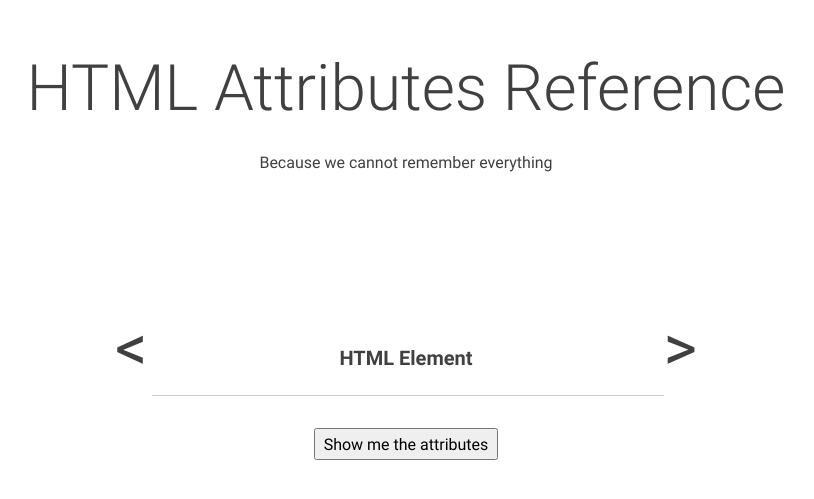
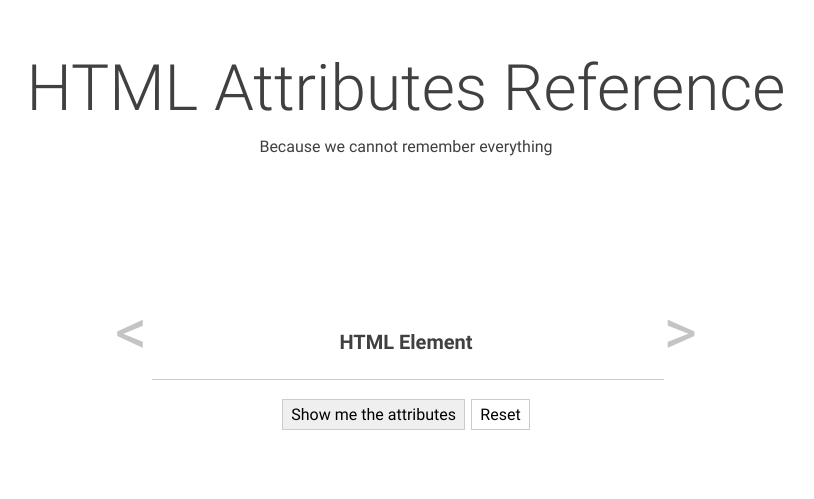
Before and after one commit to EmmanuelDemey/10K-Project, a PHP site: page / in a window 1280 px wide. Shown: the top 499 px of the page, without its empty margins (234-1048 px from the left). Run offline with PHP 8.4, Linux system fonts and the light colour scheme; data that the repository does not hold is empty.

Commit message:
Added reset button/minor css fixes

```diff
--- a/attributes.php
+++ b/attributes.php
@@ -10,7 +10,7 @@ if(isset($_POST['element'])){
     $attributes = $jfo->attributes;
 
     if(!isset($attributes)){
-        echo '<p class="err">Wrong element</p>';
+        echo '<p class="err">This element do not exist</p>';
         exit();
     }
     echo '<h2>Attributes for <a href="https://developer.mozilla.org/fr/docs/Web/HTML/Element/'.$_POST['element'].'">'.$_POST['element'].'</a></h2><ul>';
--- a/index.php
+++ b/index.php
@@ -22,7 +22,7 @@
 			<form id="htmlref-form" method="post" action="#">
 				<p><label for="element">HTML Element</label>
           <input type="text" id="element" name="element" list="elsList" value="<?= $_POST['element'] ?>"/></p>
-				<p><input type="submit" value="Show me the attributes" /></p>
+				<p><input type="submit" value="Show me the attributes" /><input type="reset" value="Reset" /></p>
 
         <datalist id="elsList">
           <option value="a">
--- a/style.css
+++ b/style.css
@@ -5,7 +5,7 @@
 
 /* ------------------------------ RESET ---------------------------- */
 
-html, body, div, span, h1, h2, a, main, ul, li, form, label {
+html, body, div, span, h1, h2, a, main, ul, li, p, form, label {
 	margin: 0;
 	padding: 0;
 	border: 0;
@@ -76,7 +76,7 @@ ul {
 li {
 	min-width: 7em;
 	text-align: left;
-	margin: .5rem 3%;
+	margin: 0.5rem 3%;
 }
 
 .err {
@@ -101,10 +101,10 @@ label {
 	position: absolute;
   display: block;
 	width: 100%;
-	top: -2rem;
+	top: 0;
   left: 0;
   font: 125%/1 system-b, Arial, sans-serif;
-  margin-bottom: .3rem;
+  margin-bottom: 0.3rem;
 	transition: top 1s;
 }
 
@@ -124,10 +124,13 @@ input {
 	text-align: center;
 }
 
-[type=submit] {
+[type=submit], [type=reset] {
 	font-size: 1em;
-	padding: .3em .5em;
+	padding: 0.3em 0.5em;
+	margin: 0.2rem;
+	border: 1px solid #CCC;
 }
+[type=reset] {background: #FFF;}
 
 form {text-align: center;}
 
@@ -135,6 +138,7 @@ form {text-align: center;}
 
   form p:first-child::before, form p:first-child::after {
     font-size: 4em;
+		opacity: .3;
   }
   form p:first-child::before {content: "<";}
   form p:first-child::after {content: ">";}
```
Also changed, not shown: docs/index.php (+1 -1 lines), docs/style.css (+1 -1 lines).
